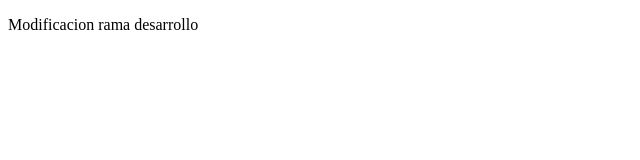
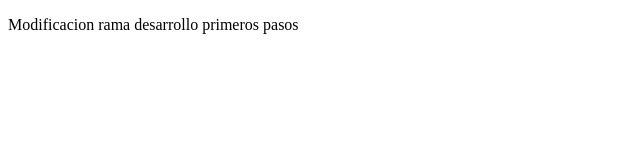
Before and after one commit to LeandeOs/Porfolio-FrontEnd, a plain HTML site: page FrontEnd/index.html in a window 1280 px wide. Shown: the whole page, without its empty margins (0-640 px from the left). Drawn offline with Linux system fonts and the light colour scheme.

Commit message:
Update index.html

```diff
--- a/FrontEnd/index.html
+++ b/FrontEnd/index.html
@@ -6,7 +6,7 @@
     <meta name="viewport" content="width=device-width, initial-scale=1.0">
     <title>Desarrollo</title>
 </head>
-<body><p> Modificacion rama desarrollo</p>
+<body><p> Modificacion rama desarrollo primeros pasos </p>
 
 </body>
 </html>
```
